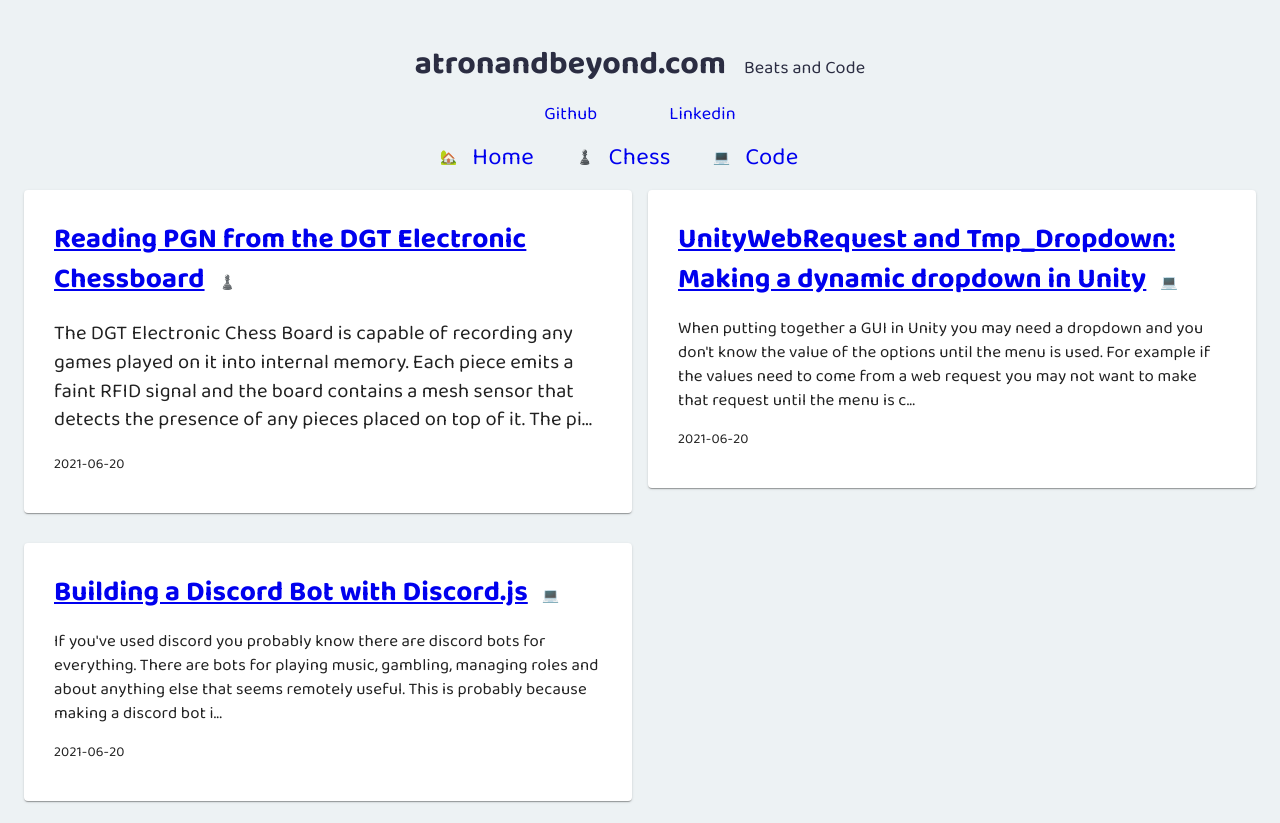
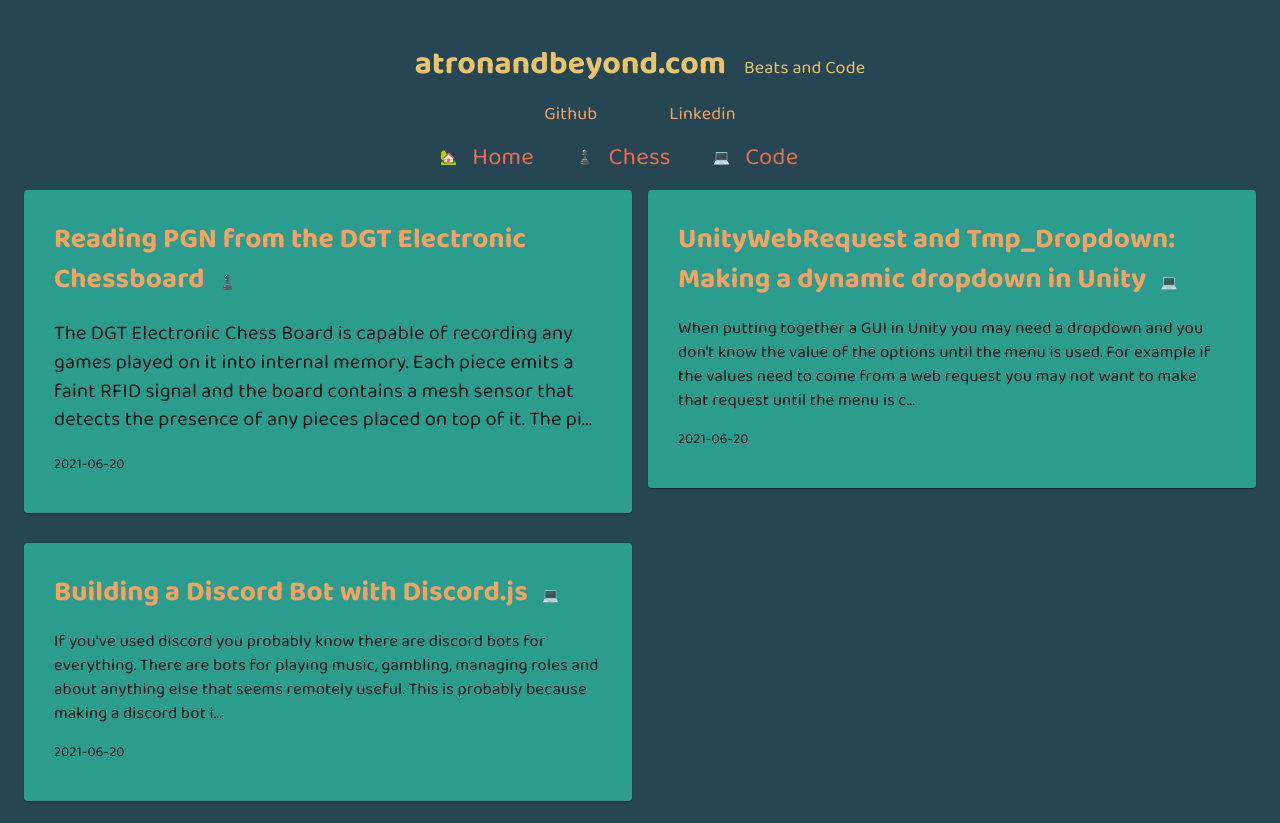
Before and after one commit to awayawm/atronandbeyond.com, a React app: page / in a window 1280 px wide. Built offline with nearby package versions, Linux system fonts and the light colour scheme; a web font is replaced by a local one.

Commit message:
begin using withStyles

```diff
--- a/src/Components/Article.js
+++ b/src/Components/Article.js
@@ -8,8 +8,7 @@ import { Helmet } from 'react-helmet'
 let Article = (props) => {
     let { name } = useParams();
     let article = props.articles.find(article => article.link == name)
-    console.log(`name ${name}, articles: ${JSON.stringify(article)}`)
-
+    // console.log(`name ${name}, articles: ${JSON.stringify(article)}`)
     return (
         <>
             <Helmet>
--- a/src/Components/Articles.js
+++ b/src/Components/Articles.js
@@ -1,11 +1,12 @@
 import React from "react"
 import _ from "lodash"
 import "../css/Articles.css"
-import { Card, CardContent, Grid } from "@material-ui/core"
+import { CardContent, Grid } from "@material-ui/core"
 import { useParams } from "react-router-dom"
 import PropTypes from "prop-types"
 import { Helmet } from "react-helmet"
 import { Link } from 'react-router-dom'
+import ArticlesCard from '../Styles/ArticlesCard'
 
 let Articles = (props) => {
 	let { name } = useParams()
@@ -43,9 +44,9 @@ let Articles = (props) => {
 							})
 							.map((article, i) => (
 								<Grid item lg={6} key={i}>
-									<Card className="article">
+									<ArticlesCard className="article">
 										<CardContent className="cardContent">
-											<h1 className="icon-header"><Link to={`/article/${article.link}`}>{article.title}</Link></h1>
+											<h1 className="icon-header"><Link className="navLink" to={`/article/${article.link}`}>{article.title}</Link></h1>
 											<div className="icon">
 												{article.tags.map(
 													(articleTag) =>
@@ -59,7 +60,7 @@ let Articles = (props) => {
 											/>
 											<div>{article.date}</div>
 										</CardContent>
-									</Card>
+									</ArticlesCard>
 								</Grid>
 							))}
 				</Grid>
--- a/src/Components/Navbar.js
+++ b/src/Components/Navbar.js
@@ -8,13 +8,13 @@ let Navbar = (props) => {
         <div className="navbar">
             <ul>
                 <li>
-                    🏡 <Link to={"/"}>Home</Link>
+                    🏡 <Link className="navLink" to={"/"}>Home</Link>
                 </li>
                 {props.tags
                     .filter((tag) => tag.enabled)
                     .map((tag, i) => (
                         <li key={i}>
-                            {tag.icon} <Link to={tag.link}>{tag.name}</Link>
+                            {tag.icon} <Link className="navLink" to={tag.link}>{tag.name}</Link>
                         </li>
                     ))}
             </ul>
--- /dev/null
+++ b/src/Styles/ArticlesCard.js
@@ -0,0 +1,10 @@
+import { Card } from '@material-ui/core'
+import { withStyles } from '@material-ui/styles'
+
+const ArticlesCard = withStyles(() => ({
+    root: {
+        backgroundColor: '#2a9d8f'
+    }
+}))(Card)
+
+export default ArticlesCard;
--- a/src/css/App.css
+++ b/src/css/App.css
@@ -18,16 +18,10 @@
 
 .body {
 	font-family: "Baloo Bhai 2";
-	background-color: #edf2f4;
-	color: #2b2d42;
+	background-color: #264653;
+	color: #e9c46a;
 }
 
-.icon {
-	display: inline;
-	margin: 0em 1em;
-	vertical-align: middle;
+.navLink {
+  text-decoration: none;
 }
-
-.icon-header {
-	display: inline;
-}
--- a/src/css/Article.css
+++ b/src/css/Article.css
@@ -1,3 +1,13 @@
 .paper-article {
     padding: 1em 2em;
 }
+
+.icon {
+	display: inline;
+	margin: 0em 1em;
+	vertical-align: middle;
+}
+
+.icon-header {
+	display: inline;
+}
--- a/src/css/Articles.css
+++ b/src/css/Articles.css
@@ -14,7 +14,6 @@ p {
 }
 
 .article {
-  background-color: #8d99ae;
   margin-bottom: 1em;
 }
 
@@ -25,3 +24,7 @@ p {
 .cardContent {
   margin: 1em;
 }
+
+h1 > a {
+  color: #f4a261;
+}
--- a/src/css/Header.css
+++ b/src/css/Header.css
@@ -16,4 +16,5 @@ header {
   margin-left: 2em;
   margin-right: 2em;
   font-size: large;
+  color: #f4a261;
 }
--- a/src/css/Navbar.css
+++ b/src/css/Navbar.css
@@ -10,9 +10,9 @@ li {
 
 ul > li > a {
 	font-size: x-large;
-	text-decoration: none;
 	vertical-align: middle;
 	margin-left: 0.5em;
+    color: #e76f51;
 }
 
 .navbar {
```
Lines whose indentation alone changed are shown as unchanged.
